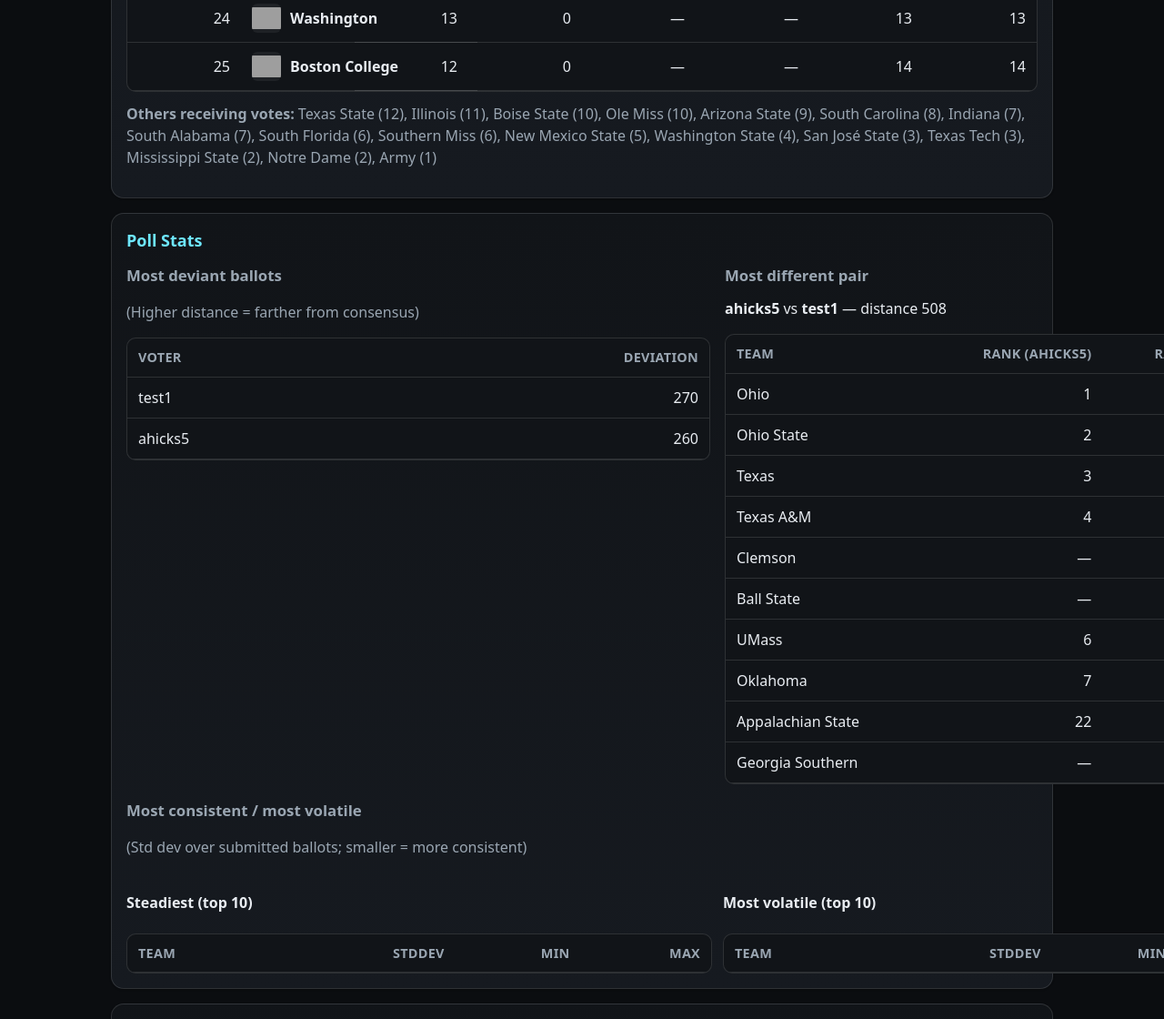
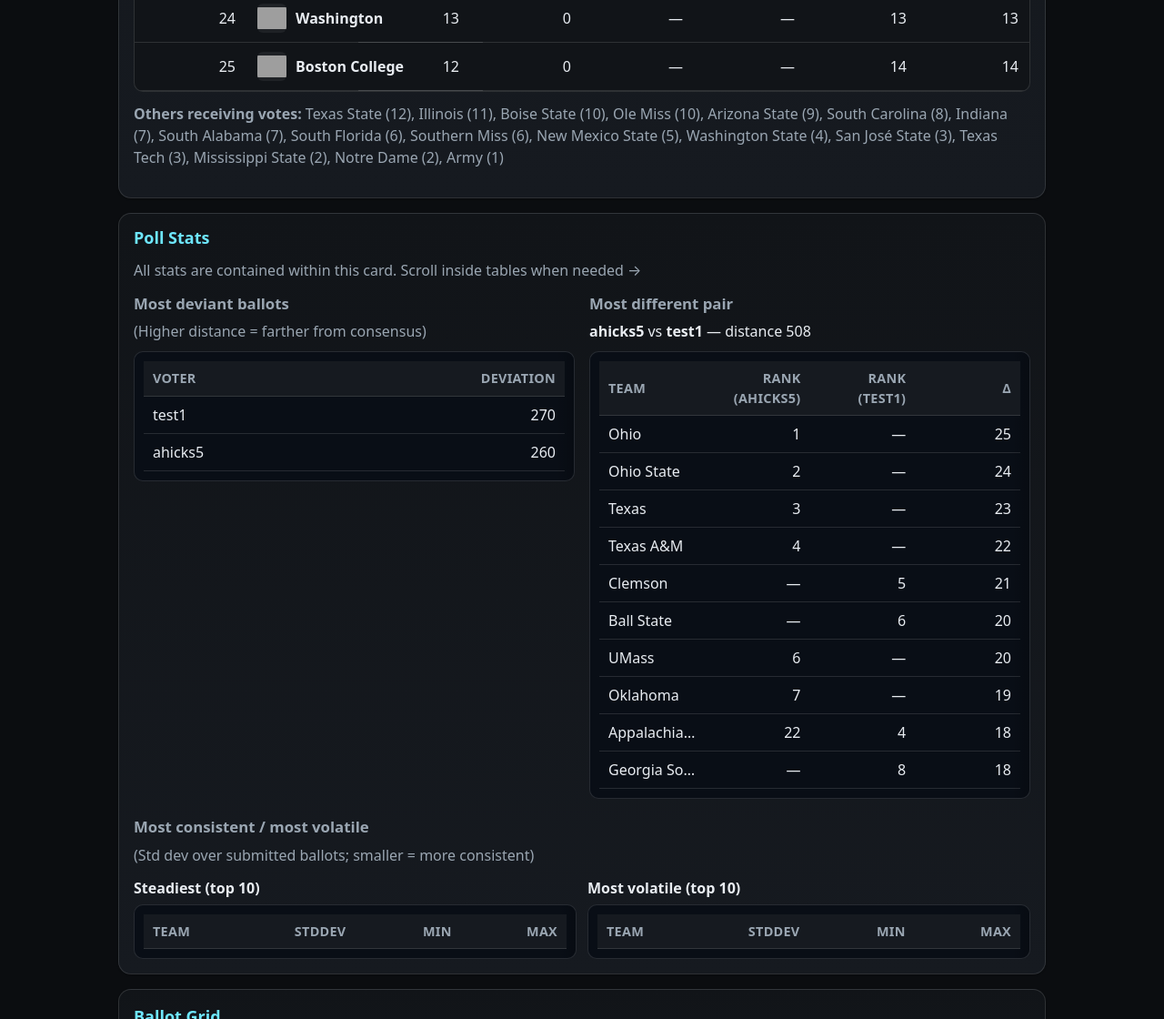
Before and after one commit to ahicks5/claamp-poll, a Flask app: page /poll/results in a window 1280 px wide. Shown: the part 1480-2600 px from the top of the page at 91% size. Run offline with Flask 3, Linux system fonts and the light colour scheme; a user stored in the database is signed in; data comes from the database, SQL or seed files in the repository; data that the repository does not hold is empty; some libraries are stand-ins or nearby versions; grey boxes are pictures that could not be loaded.

Commit message:
first commit

```diff
--- a/static/results.css
+++ b/static/results.css
@@ -145,3 +145,155 @@ html, body {
 .container, .card, .table-wrap, .h-scroll {
   max-width: 100%;
 }
+
+/* ---------- Results: Poll Stats containment & responsiveness ---------- */
+
+/* Widen overall page a bit while keeping nice margins */
+.container.results-container {
+  max-width: 1280px;           /* wider page as requested */
+  margin-inline: auto;
+  padding-inline: clamp(12px, 3vw, 24px);
+  box-sizing: border-box;
+}
+
+/* The stats card is the bounding box: nothing escapes */
+.stats-card {
+  overflow: hidden;            /* hard cap: no child bleeds out */
+  display: block;
+  position: relative;
+}
+
+.stats-card__header {
+  display: flex;
+  flex-direction: column;
+  gap: 6px;
+}
+
+.stats-card__title {
+  margin: 0;
+  line-height: 1.2;
+}
+
+/* Grid always fits inside the card; children cannot expand it */
+.stats-grid {
+  --gap: 16px;
+  display: grid;
+  grid-template-columns: 1fr 1fr;
+  gap: var(--gap);
+  width: 100%;
+  max-width: 100%;
+  box-sizing: border-box;
+  contain: layout paint;       /* isolates layout/paint to this card */
+}
+
+@media (max-width: 980px) {
+  .stats-grid { grid-template-columns: 1fr; }
+}
+
+/* Each section is prevented from forcing the grid to grow */
+.stats-section {
+  min-width: 0;                /* critical: allows content to shrink */
+  width: 100%;
+  max-width: 100%;
+}
+
+.stats-section--span2 {
+  grid-column: 1 / -1;
+}
+
+/* Split columns inside the span-2 section */
+.split-cols {
+  --gap: 12px;
+  display: grid;
+  grid-template-columns: 1fr 1fr;
+  gap: var(--gap);
+  min-width: 0;
+  width: 100%;
+  max-width: 100%;
+}
+
+@media (max-width: 900px) {
+  .split-cols { grid-template-columns: 1fr; }
+}
+
+.stats-section__title,
+.stats-subsection__title {
+  margin: 0 0 6px 0;
+}
+
+/* Table wrapper: scroll INSIDE the card, never outside */
+.stat-table-wrap {
+  --pad: 10px;
+  position: relative;
+  overflow-x: auto;            /* horizontal scroll lives here */
+  overflow-y: hidden;
+  border: 1px solid var(--line);
+  border-radius: 10px;
+  background: var(--panel-0, #090e16);
+  padding: var(--pad);
+  max-width: 100%;
+  box-sizing: border-box;
+  -webkit-overflow-scrolling: touch;
+}
+
+/* Tables themselves never dictate card width */
+.stats-table {
+  width: 100%;
+  border-collapse: separate;
+  border-spacing: 0;
+  table-layout: fixed;         /* equal columns; prevents blowout */
+  min-width: 520px;            /* allow scrolling for small screens */
+}
+
+.stats-table th,
+.stats-table td {
+  padding: 8px 10px;
+  border-bottom: 1px solid var(--line);
+  word-break: break-word;
+}
+
+.stats-table th.num,
+.stats-table td.num {
+  text-align: right;
+  font-variant-numeric: tabular-nums;
+}
+
+/* Utility to clip long names without expanding the table */
+.truncate {
+  max-width: 100%;
+  white-space: nowrap;
+  overflow: hidden;
+  text-overflow: ellipsis;
+}
+
+/* Tighten nested elements so they don't add phantom width */
+.stats-card * {
+  max-width: 100%;
+  min-width: 0;
+  box-sizing: border-box;
+}
+
+/* Fix margins in nested paragraphs/headings so content doesn't nudge outside */
+.stats-card p { margin: 6px 0 10px; }
+.stats-card h3 { margin: 2px 0 6px; }
+.stats-card h4 { margin: 2px 0 6px; }
+
+/* Optional: subtle scroll hint */
+.stat-table-wrap::after {
+  content: "";
+  position: absolute;
+  right: 0;
+  top: 0;
+  bottom: 0;
+  width: 20px;
+  pointer-events: none;
+  background: linear-gradient(to left, rgba(0,0,0,.18), transparent);
+}
+
+/* ---------- Optional: small polish for dark theme boundaries ---------- */
+.stats-card .table thead th {
+  background: var(--panel-2, #10141c);
+  position: sticky;
+  top: 0;                      /* sticky within the wrapper, not page */
+  z-index: 1;
+}
--- a/templates/poll_results.html
+++ b/templates/poll_results.html
@@ -77,39 +77,61 @@
       <p class="muted">No ballots yet.</p>
     {% endif %}
   </div>
+  <!-- Poll Stats -->
+  <div class="card stats-card mt-3">
+    <header class="stats-card__header">
+      <h2 class="stats-card__title">Poll Stats</h2>
+      <p class="muted small">All stats are contained within this card. Scroll inside tables when needed →</p>
+    </header>
 
-  <!-- Poll Stats -->
-  <div class="card mt-3">
-    <h2>Poll Stats</h2>
+    <div class="stats-grid" role="region" aria-label="Poll statistics">
+      <!-- Most deviant ballots -->
+      <section class="stats-section">
+        <h3 class="stats-section__title">Most deviant ballots</h3>
+        <p class="muted small">(Higher distance = farther from consensus)</p>
 
-    <div class="stats-grid">
-      <section>
-        <h3>Most deviant ballots</h3>
-        <p class="muted small">(Higher distance = farther from consensus)</p>
-        <div class="table-wrap mt-1 h-scroll">
-          <table class="table">
-            <thead><tr><th>Voter</th><th class="num">Deviation</th></tr></thead>
+        <div class="stat-table-wrap" tabindex="0">
+          <table class="table stats-table">
+            <thead>
+              <tr>
+                <th>Voter</th>
+                <th class="num">Deviation</th>
+              </tr>
+            </thead>
             <tbody>
               {% for row in stats.deviant_ballots[:5] %}
-                <tr><td>{{ row.voter_name }}</td><td class="num">{{ row.deviation }}</td></tr>
+                <tr>
+                  <td class="truncate">{{ row.voter_name }}</td>
+                  <td class="num">{{ row.deviation }}</td>
+                </tr>
               {% endfor %}
             </tbody>
           </table>
         </div>
       </section>
 
-      <section>
-        <h3>Most different pair</h3>
+      <!-- Most different pair -->
+      <section class="stats-section">
+        <h3 class="stats-section__title">Most different pair</h3>
+
         {% if stats.most_different_pair %}
           {% set p = stats.most_different_pair %}
           <p class="mt-1"><strong>{{ p.a }}</strong> vs <strong>{{ p.b }}</strong> — distance {{ p.distance }}</p>
-          <div class="table-wrap mt-1 h-scroll">
-            <table class="table">
-              <thead><tr><th>Team</th><th class="num">Rank ({{ p.a }})</th><th class="num">Rank ({{ p.b }})</th><th class="num">Δ</th></tr></thead>
+
+          <div class="stat-table-wrap" tabindex="0">
+            <table class="table stats-table">
+              <thead>
+                <tr>
+                  <th>Team</th>
+                  <th class="num">Rank ({{ p.a }})</th>
+                  <th class="num">Rank ({{ p.b }})</th>
+                  <th class="num">Δ</th>
+                </tr>
+              </thead>
               <tbody>
                 {% for d in stats.pair_differences %}
                   <tr>
-                    <td>{{ d.team }}</td>
+                    <td class="truncate">{{ d.team }}</td>
                     <td class="num">{{ d.rank_a or "—" }}</td>
                     <td class="num">{{ d.rank_b or "—" }}</td>
                     <td class="num">{{ d.abs_diff }}</td>
@@ -123,23 +145,29 @@
         {% endif %}
       </section>
 
-      <section class="span-2">
-        <h3>Most consistent / most volatile</h3>
+      <!-- Steadiest / Most volatile -->
+      <section class="stats-section stats-section--span2">
+        <h3 class="stats-section__title">Most consistent / most volatile</h3>
         <p class="muted small">(Std dev over submitted ballots; smaller = more consistent)</p>
 
-        {% set _steady = (stats.team_consistency or []) %}
-        {% set _volatile = (stats.team_volatile if stats.team_volatile is defined and stats.team_volatile else (_steady|reverse)) %}
-
         <div class="split-cols">
-          <div>
-            <h4>Steadiest (top 10)</h4>
-            <div class="table-wrap mt-1 h-scroll">
-              <table class="table">
-                <thead><tr><th>Team</th><th class="num">StdDev</th><th class="num">Min</th><th class="num">Max</th></tr></thead>
+          <!-- Steadiest -->
+          <div class="stats-subsection">
+            <h4 class="stats-subsection__title">Steadiest (top 10)</h4>
+            <div class="stat-table-wrap" tabindex="0">
+              <table class="table stats-table">
+                <thead>
+                  <tr>
+                    <th>Team</th>
+                    <th class="num">StdDev</th>
+                    <th class="num">Min</th>
+                    <th class="num">Max</th>
+                  </tr>
+                </thead>
                 <tbody>
-                  {% for r in (_steady | list)[:10] %}
+                  {% for r in (stats.team_consistency | list)[:10] %}
                     <tr>
-                      <td>{{ r.team }}</td>
+                      <td class="truncate">{{ r.team }}</td>
                       <td class="num">{{ "%.2f"|format(r.stddev) }}</td>
                       <td class="num">{{ r.min_rank or "—" }}</td>
                       <td class="num">{{ r.max_rank or "—" }}</td>
@@ -149,15 +177,24 @@
               </table>
             </div>
           </div>
-          <div>
-            <h4>Most volatile (top 10)</h4>
-            <div class="table-wrap mt-1 h-scroll">
-              <table class="table">
-                <thead><tr><th>Team</th><th class="num">StdDev</th><th class="num">Min</th><th class="num">Max</th></tr></thead>
+
+          <!-- Most volatile -->
+          <div class="stats-subsection">
+            <h4 class="stats-subsection__title">Most volatile (top 10)</h4>
+            <div class="stat-table-wrap" tabindex="0">
+              <table class="table stats-table">
+                <thead>
+                  <tr>
+                    <th>Team</th>
+                    <th class="num">StdDev</th>
+                    <th class="num">Min</th>
+                    <th class="num">Max</th>
+                  </tr>
+                </thead>
                 <tbody>
-                  {% for r in (_volatile | list)[:10] %}
+                  {% for r in (stats.team_volatile | list)[:10] %}
                     <tr>
-                      <td>{{ r.team }}</td>
+                      <td class="truncate">{{ r.team }}</td>
                       <td class="num">{{ "%.2f"|format(r.stddev) }}</td>
                       <td class="num">{{ r.min_rank or "—" }}</td>
                       <td class="num">{{ r.max_rank or "—" }}</td>
@@ -171,6 +208,7 @@
       </section>
     </div>
   </div>
+
 
   <!-- AP-style ballot grid -->
   <div class="card mt-3">
```
